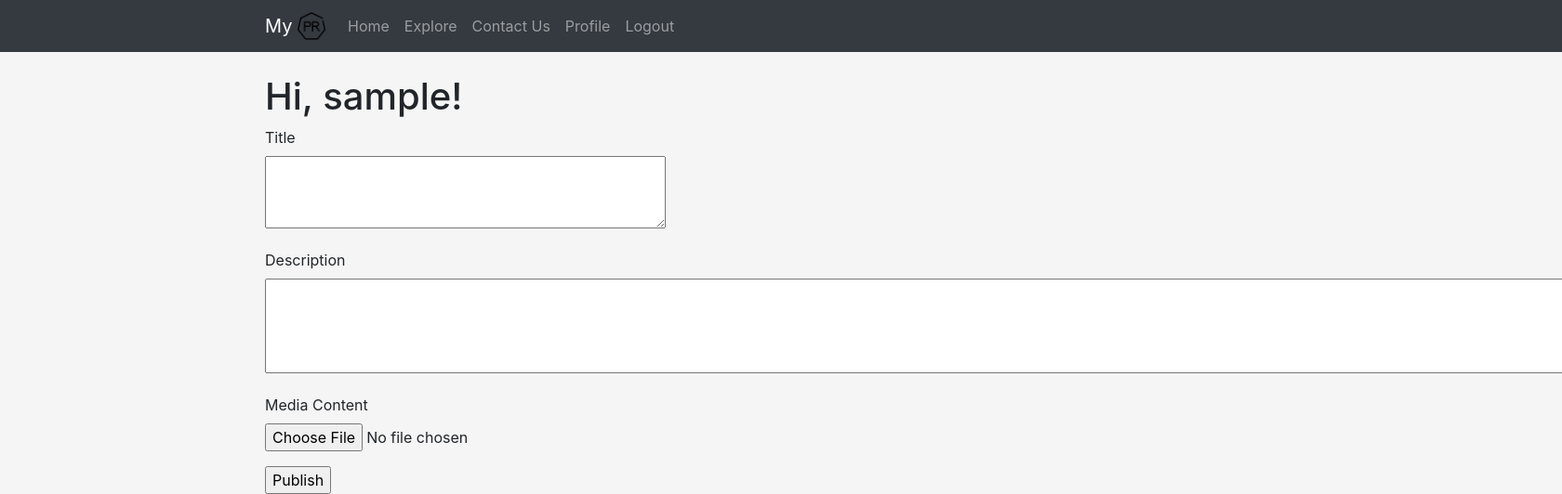
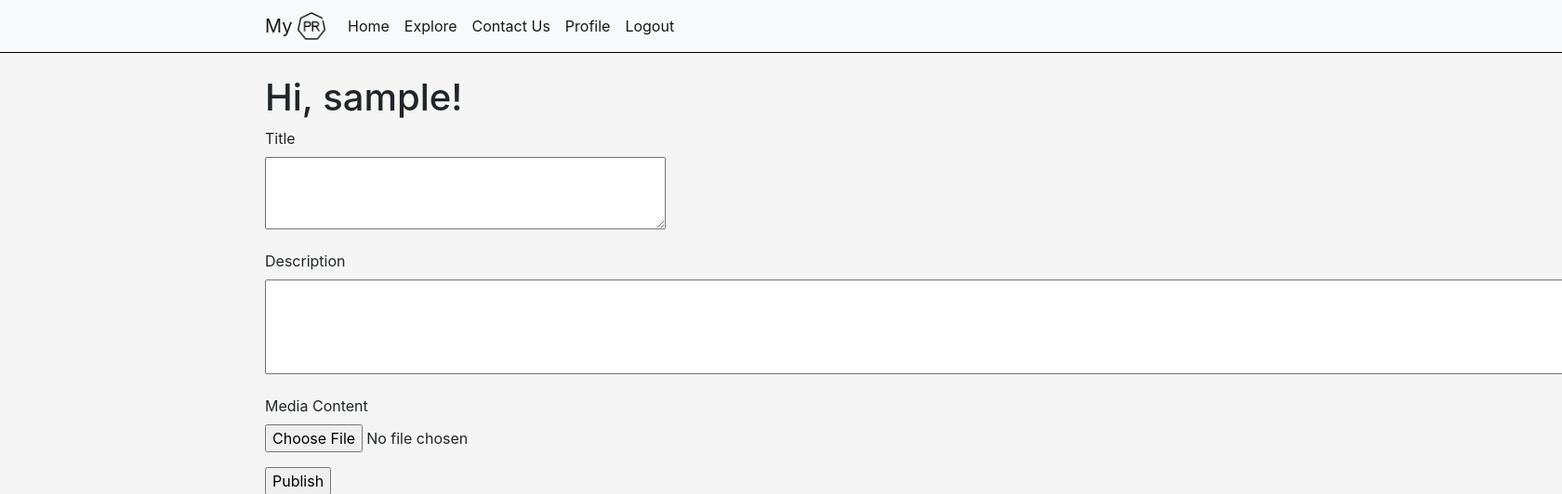
Before and after one commit to justin-curtis-lu/MyPR, a Flask app: page /index in a window 1680 px wide; the page is wider, and only the part inside the window is pictured. Shown: the top 532 px of that part at 93% size. Run offline with Flask 2, Linux system fonts and the light colour scheme; the visitor is signed in with stand-in values (Sample User, id 1); data comes from the database, SQL or seed files in the repository; data that the repository does not hold is empty; some libraries are stand-ins or nearby versions.

Commit message:
More CSS + About page

```diff
--- a/app/main/routes.py
+++ b/app/main/routes.py
@@ -191,6 +191,7 @@ def unfollow(username):
     else:
         return redirect(url_for('main.index'))
 
-@bp.route('/contact', methods=['GET', 'POST'])
-def contact():
-    return render_template('contact.html', title='Contact Us')
+
+@bp.route('/about', methods=['GET'])
+def about():
+    return render_template('about.html', title='About')
--- a/app/static/css/main.css
+++ b/app/static/css/main.css
@@ -23,7 +23,7 @@ body {
 }
 
 .black {
-    color: black;
+    color: solid black;
 }
 
 .bigger {
@@ -43,3 +43,7 @@ body {
 .space {
   margin-top: 20px;
 }
+
+.navbar {
+    border-bottom: 1px solid black;
+}
--- a/app/templates/base.html
+++ b/app/templates/base.html
@@ -13,28 +13,28 @@
   </head>
 
 
-<nav class="navbar navbar-expand-lg navbar-dark bg-dark">
+<nav class="navbar navbar-expand-lg navbar-light bg-light">
         <div class="container">
             <div class="navbar-header">
-                <div class="navbar-brand" >
+                <a class="navbar-brand"href="{{ url_for('main.about') }}" >
                     My
                     <img src="{{url_for('static', filename='logo.png')}}" width="30" height="30" class="d-inline-block align-top" alt="">
-                </div>
+                </a>
             </div>
             <div class="collapse navbar-collapse" id="bs-example-navbar-collapse-1">
                 <ul class="nav navbar-nav">
-                    <li><a class="nav-link" href="{{ url_for('main.index') }}">Home</a></li>
-                    <li><a class="nav-link" href="{{ url_for('main.explore') }}">Explore</a></li>
+                    <li class="nav-item active"><a class="nav-link black" href="{{ url_for('main.index') }}">Home</a></li>
+                    <li class="nav-item active"><a class="nav-link black" href="{{ url_for('main.explore') }}">Explore</a></li>
                 </ul>
                 <ul class="nav navbar-nav navbar-right">
-                    <li>
-                        <a class="nav-link" data-toggle="modal" data-target="#ContactUs" href="#"> Contact Us</a>
+                    <li class="nav-item active">
+                        <a class="nav-link black" data-toggle="modal" data-target="#ContactUs" href="#"> Contact Us</a>
                         <!-- Modal 1 -->
                         <div class="modal fade " id="ContactUs" tabindex="-1" role="dialog" aria-labelledby="exampleModalLongTitle" aria-hidden="true">
                           <div class="modal-dialog modal-lg" role="document">
                             <div class="modal-content">
                               <div class="modal-header  ">
-                                <h5 class="modal-title w-100 text-center" >
+                                <h5 class="modal-title w-100 text-center black" >
                                     Contact Us
                                 </h5>
                                 <button type="button" class="close" data-dismiss="modal" aria-label="Close" >
@@ -66,10 +66,10 @@
                         </div>
                     </li>
                     {% if current_user.is_anonymous %}
-                    <li><a class="nav-link" href="{{ url_for('auth.login') }}">Login</a></li>
+                    <li class="nav-item active"><a class="nav-link" href="{{ url_for('auth.login') }}">Login</a></li>
                     {% else %}
-                    <li><a class="nav-link" href="{{ url_for('main.user', username=current_user.username) }}">Profile</a></li>
-                    <li><a class="nav-link" href="{{ url_for('auth.logout') }}">Logout</a></li>
+                    <li class="nav-item active"><a class="nav-link" href="{{ url_for('main.user', username=current_user.username) }}">Profile</a></li>
+                    <li class="nav-item active"><a class="nav-link" href="{{ url_for('auth.logout') }}">Logout</a></li>
                     {% endif %}
                 </ul>
             </div>
```
Also changed, not shown: app/templates/about.html (added, +7 -0 lines).
